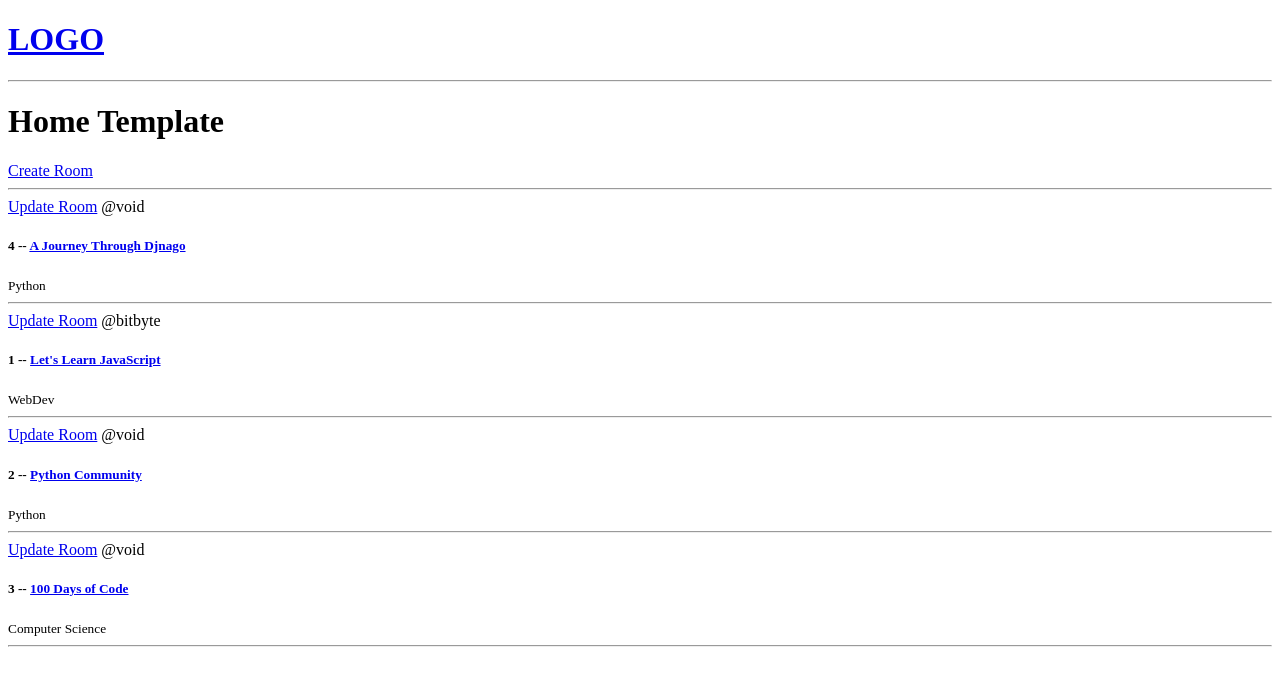
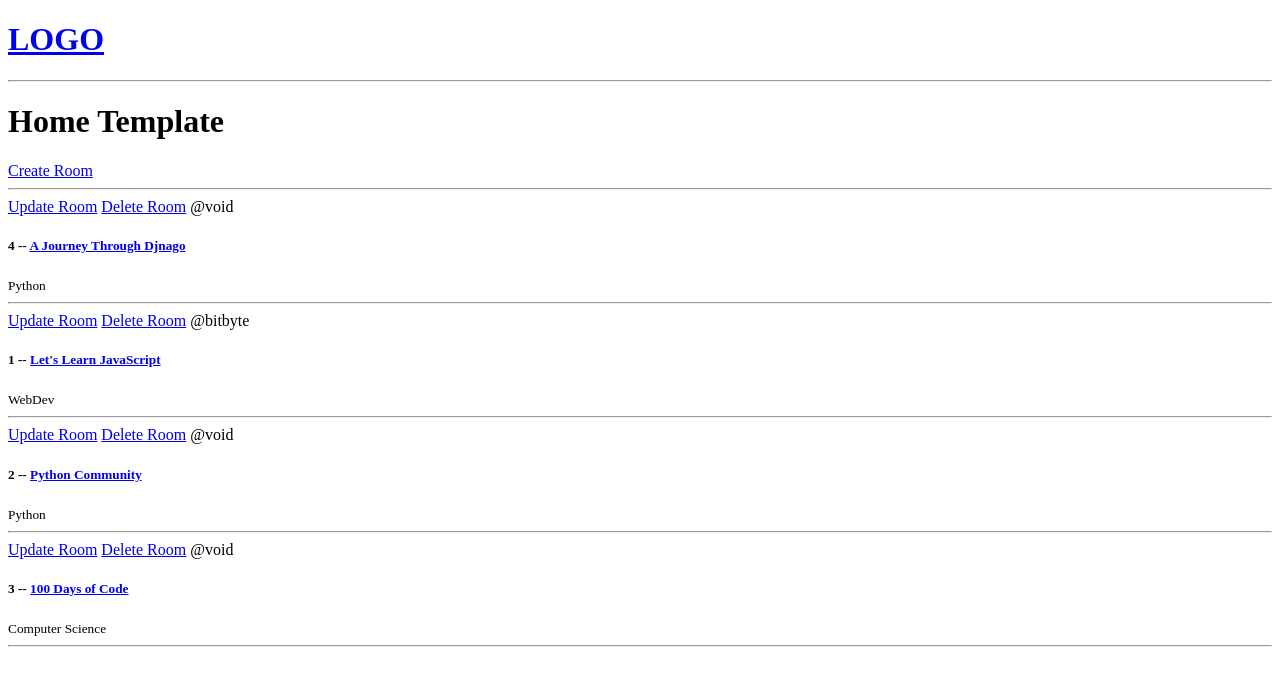
Before and after one commit to Yuviz19/ByteTalks, a Django app: page / in a window 1280 px wide. Shown: the top 686 px of the page. Run offline with Django 5.2, Linux system fonts and the light colour scheme; data comes from the database, SQL or seed files in the repository; both versions use the stored data as it was after the commit.

Commit message:
feature: remove rooms that u dont want

```diff
--- a/base/templates/base/home.html
+++ b/base/templates/base/home.html
@@ -10,6 +10,7 @@
         {% for room in rooms %}
             <div>
                 <a href="{% url 'update_room' room.id %}">Update Room</a>
+                <a href="{% url 'delete_room' room.id %}">Delete Room</a>
                 <span>@{{room.host.username}}</span>
                 <h5>{{room.id}} -- <a href="{% url 'room' room.id %}">{{room.name}}</a></h5>
                 <small>{{room.topic.name}}</small>
--- a/base/urls.py
+++ b/base/urls.py
@@ -6,4 +6,5 @@ urlpatterns = [
     path('room/<int:pk>/', views.room, name="room"),
     path('create-room/', views.create_room, name="create_room"),
     path('update-room/<int:pk>', views.update_room, name="update_room"),
+    path('delete-room/<int:pk>', views.delete_room, name="delete_room"),
 ]
--- a/base/views.py
+++ b/base/views.py
@@ -32,7 +32,15 @@ def update_room(request, pk):
         form = RoomForm(request.POST, instance=room) # pass the instancce, otherwise it will create a new room
         if form.is_valid():
             form.save()
-        return redirect('home')
+            return redirect('home')
 
     context = {"form":form}
     return render(request, 'base/room_form.html',context)
+
+def delete_room(request,pk):
+    room = Room.objects.get(id=pk)
+    if request.method == 'POST':
+        room.delete()
+        return redirect('home')
+
+    return render(request, 'base/delete.html', {"obj":room})
```
Also changed, not shown: base/templates/base/delete.html (added, +12 -0 lines), db.sqlite3.
